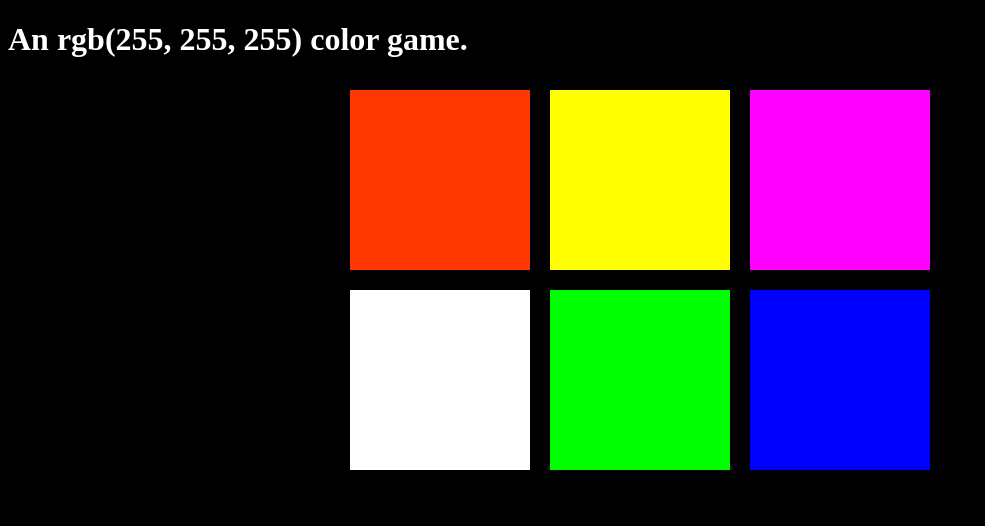
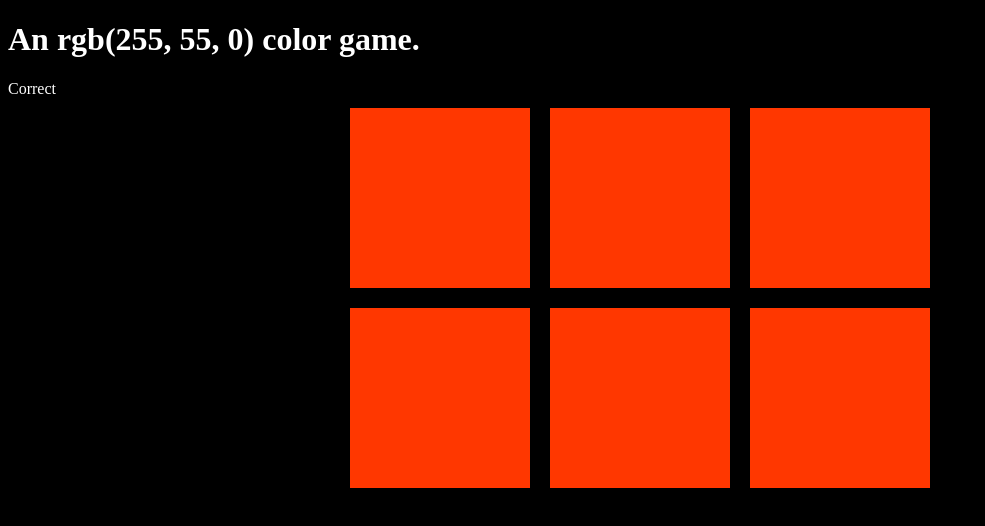
Before and after one commit to petkoneo/color-picker, a plain HTML site: page index.html in a window 1280 px wide. Both pictures are taken after a click on the element 439 px from the left and 179 px from the top of the page. Shown: the whole page, without its empty margins (0-985 px from the left). Drawn offline with Linux system fonts and the light colour scheme.

Commit message:
Part 3 done

```diff
--- a/colorgame.css
+++ b/colorgame.css
@@ -18,3 +18,7 @@ body {
 h1 {
     color: white;
 }
+
+span {
+    color: white;
+}
--- a/index.html
+++ b/index.html
@@ -7,6 +7,11 @@
 </head>
 <body>
 <h1>An <span id="color-display">RGB</span> color game.</h1>
+
+<div>
+    <span id="message"></span>
+</div>
+
 <div class="container">
     <div class="square"></div>
     <div class="square"></div>
--- a/index.js
+++ b/index.js
@@ -7,13 +7,29 @@ var colors = [
     "rgb(0, 0, 255)"
 ]
 
+// Taking our variables
 var squares = document.querySelectorAll(".square");
-var pickedColor = colors[3]
+var pickedColor = pickColor();
 
 var colorDisplay = document.getElementById("color-display");
+var message = document.querySelector('#message')
 
 colorDisplay.textContent = pickedColor;
 
+// Function for changing collors
+function changeColors(color) {
+    for(var i = 0; i< squares.length; i++) {
+        // change colors for for given color
+        squares[i].style.backgroundColor = color;
+    }
+}
+
+function pickColor() {
+    var random = Math.floor(Math.random() * colors.length);
+    return colors[random]
+}
+
+// Creating the grid with different collors
 for(var i = 0; i < squares.length; i++) {
     // Add initial color to squares
     squares[i].style.backgroundColor = colors[i]
@@ -22,9 +38,11 @@ for(var i = 0; i < squares.length; i++) {
     squares[i].addEventListener("click", function () {
         var clickedColor = this.style.backgroundColor
         if(clickedColor === pickedColor) {
-            alert("correct");
+            message.textContent = "Correct"
+            changeColors(clickedColor);
         } else {
-            alert("Wrong");
+            this.style.backgroundColor = "black"
+            message.textContent = "Try again"
         }
     });
 }
```
